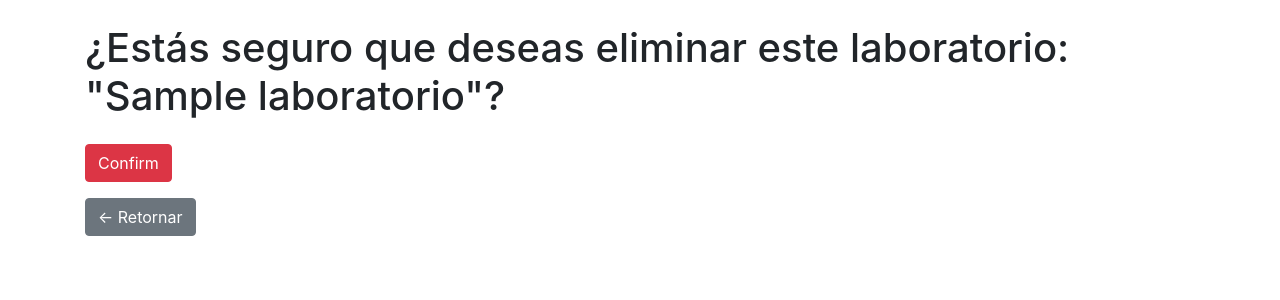
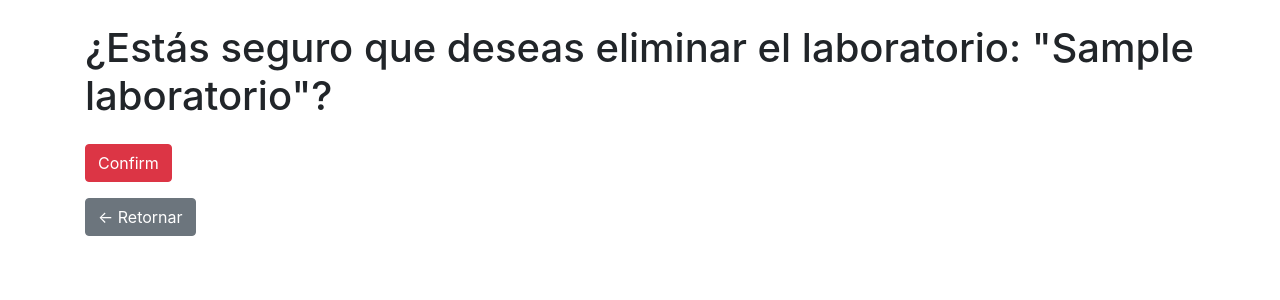
Before and after one commit to Juanpita40/Proyecto_fabrica_farmaceuticos, a Django app: page /laboratorio/1/delete/ in a window 1280 px wide. Shown: the top 300 px of the page. Run offline with Django 4.2, Linux system fonts and the light colour scheme; tables that the repository leaves empty hold one stand-in row (values such as "Sample post"); some libraries are stand-ins or nearby versions.

Commit message:
Resolver conflictos de fusión

```diff
--- a/laboratorio/templates/laboratorio/laboratorio_confirm_delete.html
+++ b/laboratorio/templates/laboratorio/laboratorio_confirm_delete.html
@@ -7,7 +7,7 @@
 </head>
 <body>
     <div class="container">
-        <h1 class="my-4">¿Estás seguro que deseas eliminar este laboratorio: "{{ laboratorio.nombre }}"?</h1>
+        <h1 class="my-4">¿Estás seguro que deseas eliminar el laboratorio: "{{ laboratorio.nombre }}"?</h1>
         <form method="post">
             {% csrf_token %}
             <button type="submit" class="btn btn-danger">Confirm</button>
```
